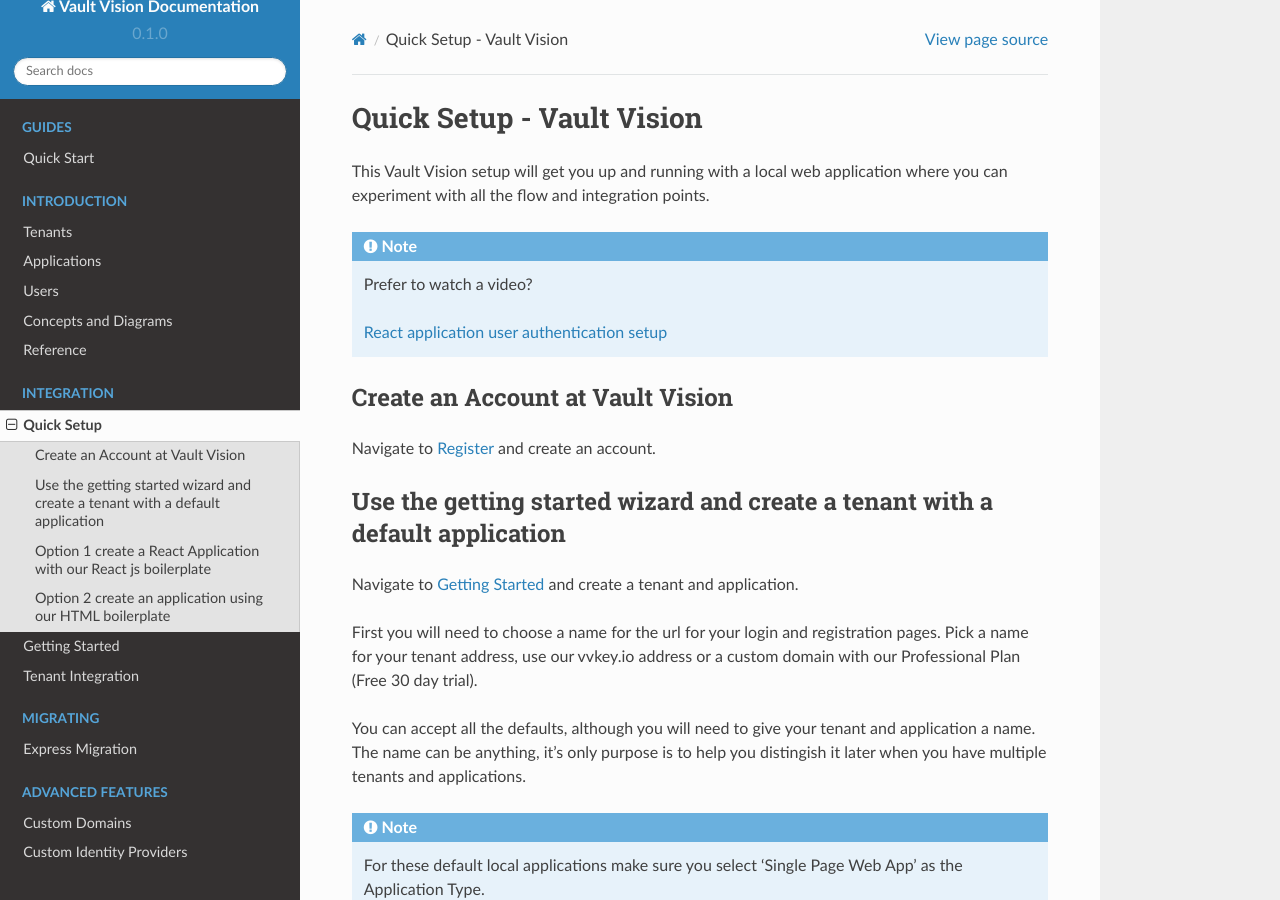
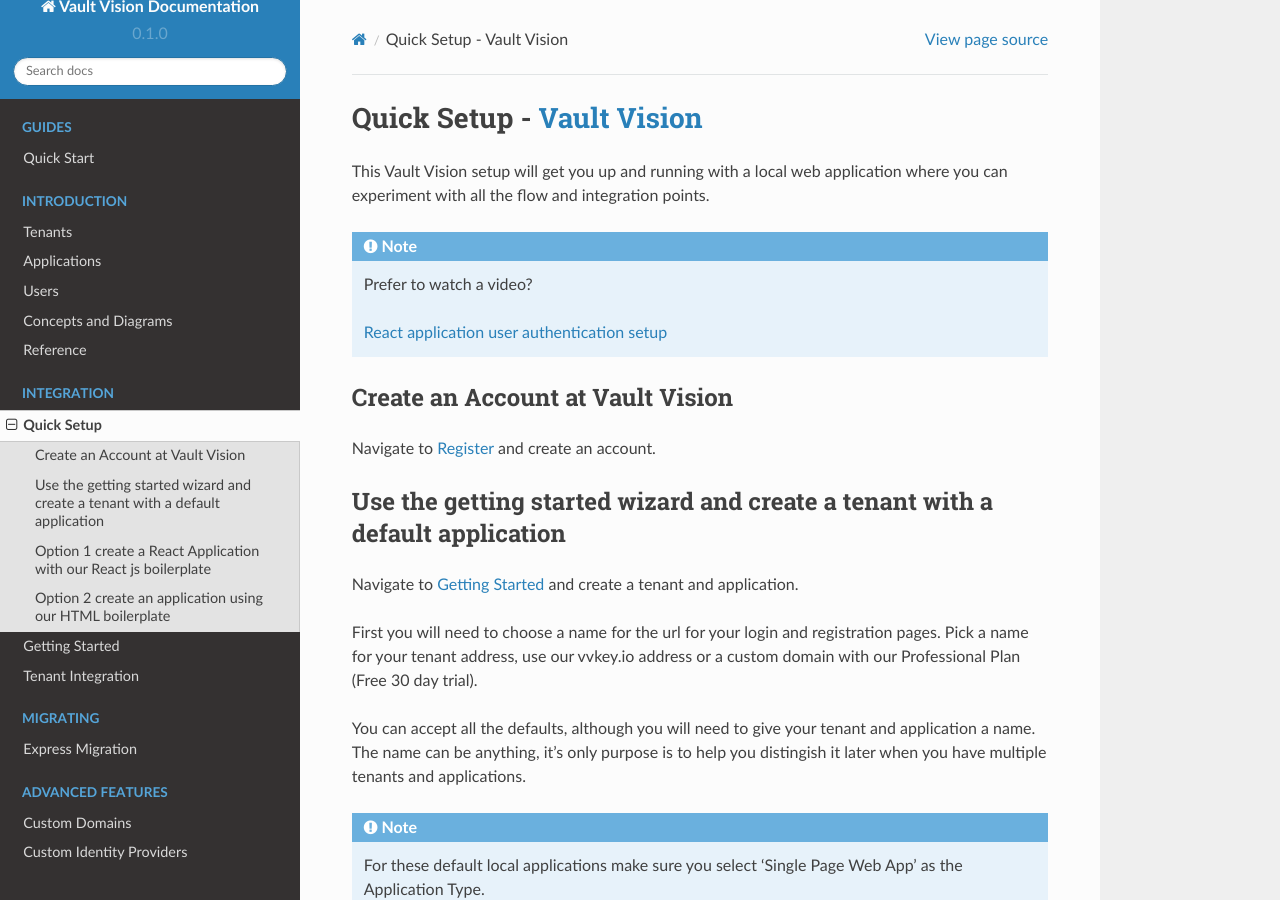
Before and after one commit to vaultvision/docs, a Sphinx documentation site: the page built from docs/source/quick_setup.md, in a window 1280 px wide and 900 px high. Built offline with Sphinx 7.4.7 and the Read the Docs theme 2.0.0, drawn with Linux system fonts in a browser that asks for light colours; part of the change alters nothing that is shown.

```diff
--- a/docs/source/quick_setup.md
+++ b/docs/source/quick_setup.md
@@ -1,4 +1,4 @@
-Quick Setup - Vault Vision
+Quick Setup - [Vault Vision](https://vaultvision.com)
 ==================
 This Vault Vision setup will get you up and running with a local web application where you can experiment with all the flow and integration points.
 
```
